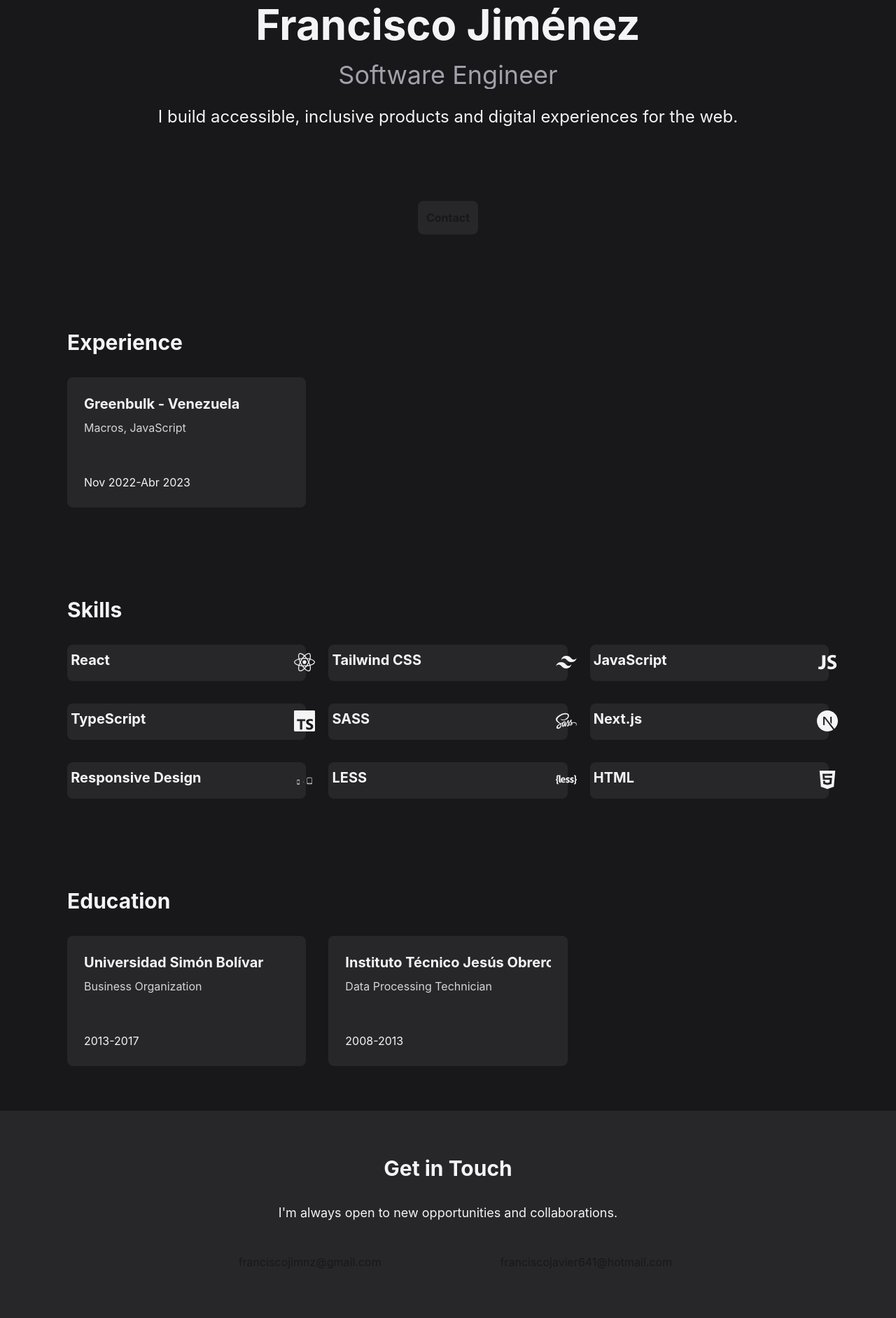
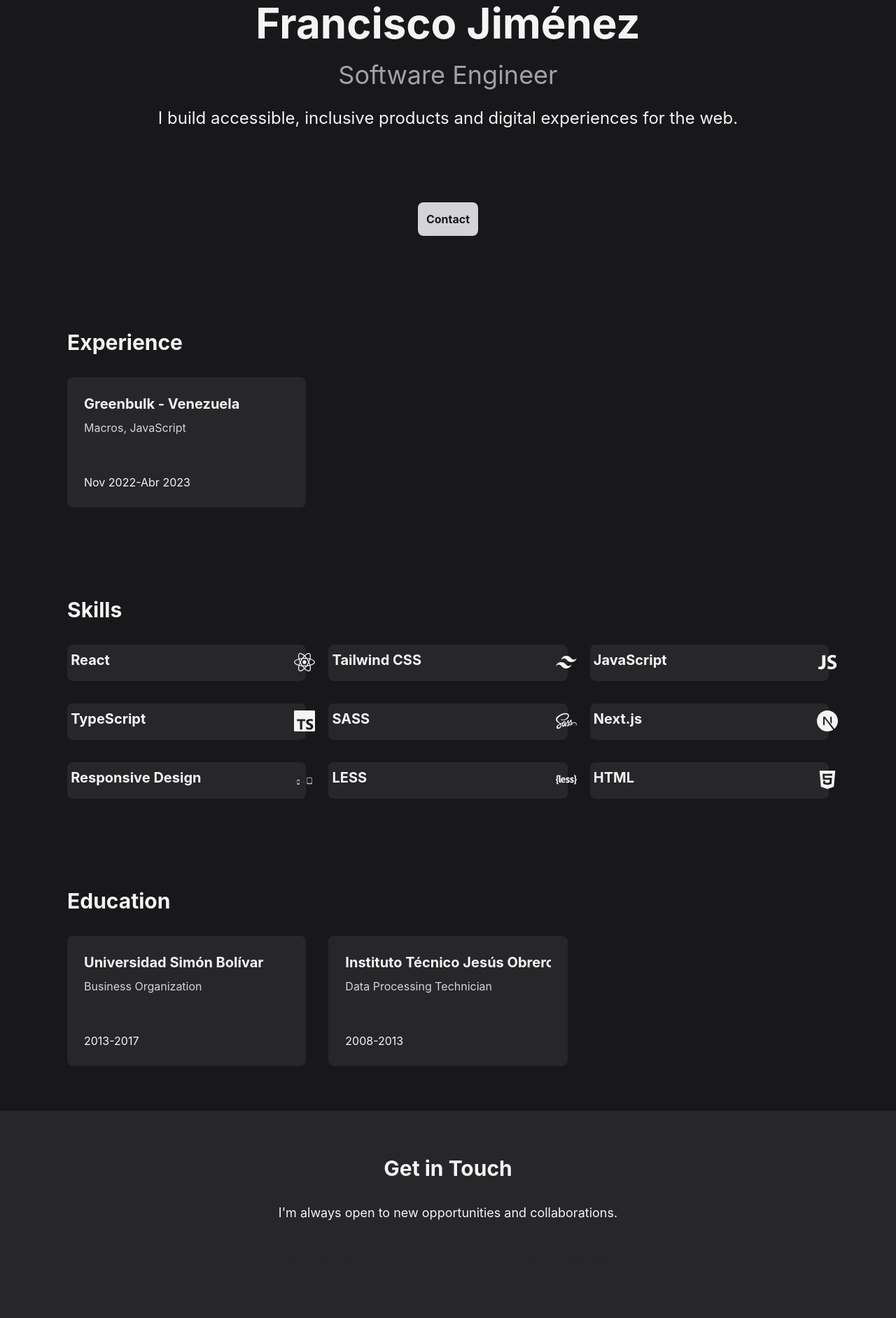
Before and after one commit to Franciscosx/CV, a React (Create React App) app: page / in a window 1280 px wide. Shown: the part 457-2340 px from the top of the page at 70% size. Built offline with nearby package versions, Linux system fonts and the light colour scheme.

Commit message:
my changes

```diff
--- a/package.json
+++ b/package.json
@@ -22,6 +22,8 @@
   },
   "scripts": {
     "start": "react-scripts start",
+    "predeploy": "npm run build",
+    "deploy":"gh-pages -d dist",
     "build": "react-scripts build",
     "test": "react-scripts test",
     "eject": "react-scripts eject"
@@ -43,5 +45,8 @@
       "last 1 firefox version",
       "last 1 safari version"
     ]
+  },
+  "devDependencies": {
+    "gh-pages": "^6.2.0"
   }
 }
--- a/src/App.js
+++ b/src/App.js
@@ -9,8 +9,8 @@ import { DiResponsive } from "react-icons/di";
 
 export default function PortfolioLayout() {
   const [isMenuOpen, setIsMenuOpen] = useState(false);
-  const [name, setName] = useState("Francisco Jiménez");
-  const [role, setRole] = useState("Software Engineer");
+  const name = "Francisco Jiménez";
+  const role = "Software Engineer";
   const [bio, setBio] = useState("I build accessible, inclusive products and digital experiences for the web.");
   const [projects, setProjects] = useState([
     { id: 1, title: "React", icon: <FaReact />, description: "Description of Project 1" },
@@ -21,7 +21,7 @@ export default function PortfolioLayout() {
     { id: 6, title: "Next.js", icon: <SiNextdotjs /> },
     { id: 7, title: "Responsive Design", icon: <DiResponsive /> },
     { id: 8, title: "LESS", icon: <FaLess /> },
-    { id: 9, title: "HTML", icon: <FaHtml5 /> },
+    { id: 9, title: "HTML", icon: <FaHtml5 /> }
   ]);
   const edu = [{ id: 1, name: "Universidad Simón Bolívar", date: "2013-2017", var: "Business Organization" },
   { id: 2, name: "Instituto Técnico Jesús Obrero", date: "2008-2013", var: "Data Processing Technician" }
@@ -123,11 +123,11 @@ export default function PortfolioLayout() {
                 className="bg-transparent text-center w-full"
               />
             </h1>
-            <h2 className="text-2xl sm:text-3xl md:text-4xl text-zinc-400 mb-6">
+            <h2 className="text-3xl sm:text-8xl md:text-4xl text-zinc-400 mb-6">
               <input
                 type="text"
                 value={role}
-                className="bg-transparent text-center w-full"
+                className="leading-8 bg-transparent text-center w-full"
               />
             </h2>
             <p className="text-lg sm:text-xl md:text-2xl mb-8">
@@ -138,7 +138,7 @@ export default function PortfolioLayout() {
               />
             </p>
             <a href="#contact">
-              <button type="button" className="font-bold bg-zinc-200 text-zinc-900 hover:bg-zinc-400 bg-zinc-800 p-3 rounded-lg">
+              <button type="button" className="font-bold bg-zinc-200 text-zinc-900 hover:bg-zinc-200 bg-zinc-300 p-3 rounded-lg">
                 Contact
               </button>
             </a>
@@ -221,8 +221,8 @@ export default function PortfolioLayout() {
             </p>
             <div className="flex justify-center items-center gap-8">
 
-              <div className="w-1/3 bg-zinc-200 text-zinc-900 hover:bg-zinc-400 bg-zinc-800 p-3 rounded-lg">franciscojimnz@gmail.com</div>
-              <div className="w-1/3 bg-zinc-200 text-zinc-900 hover:bg-zinc-400 bg-zinc-800 p-3 rounded-lg">franciscojavier641@hotmail.com</div>
+              <div className="w-1/3 bg-zinc-300 text-zinc-800 hover:bg-zinc-400 bg-zinc-800 p-3 rounded-lg">franciscojimnz@gmail.com</div>
+              <div className="w-1/3 bg-zinc-300 text-zinc-800 hover:bg-zinc-400 bg-zinc-800 p-3 rounded-lg">franciscojavier641@hotmail.com</div>
 
             </div>
           </div>
```
Also changed, not shown: 1 other file (tests, documents, lock files or other folders).
